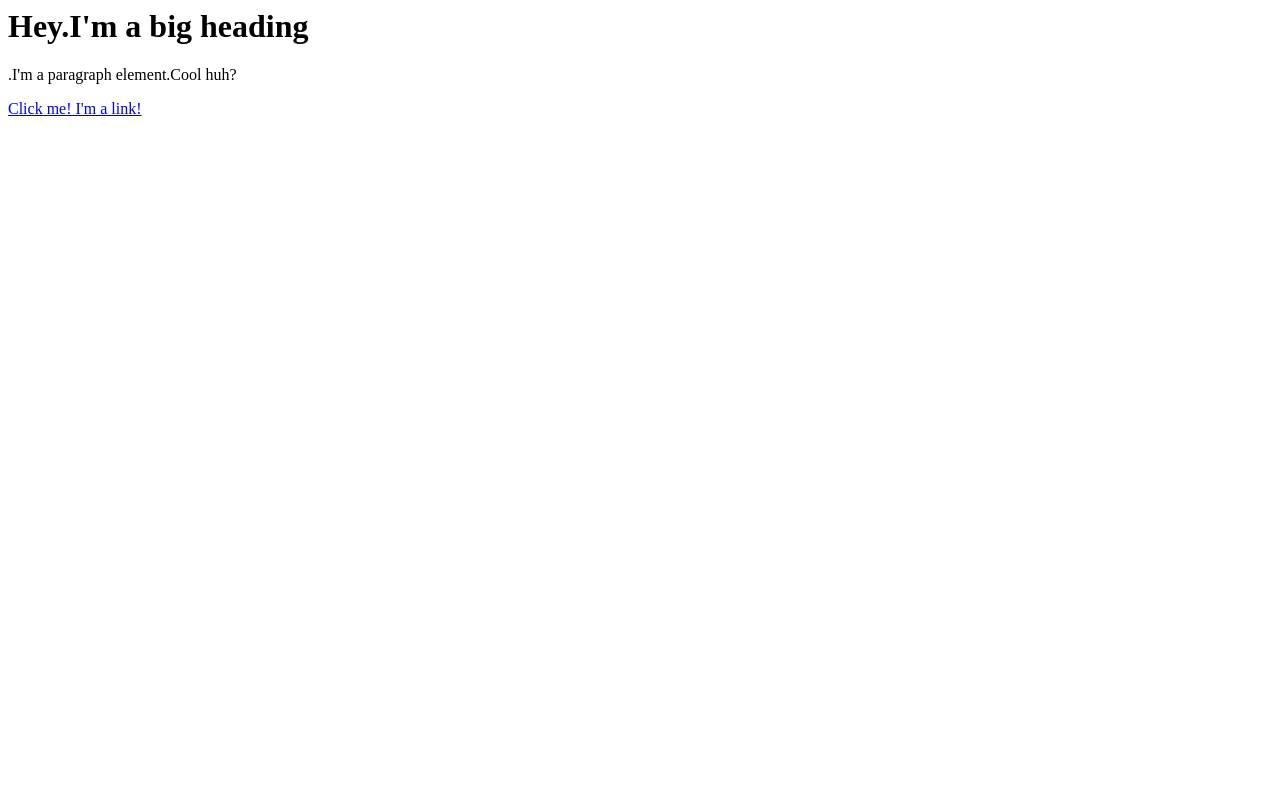
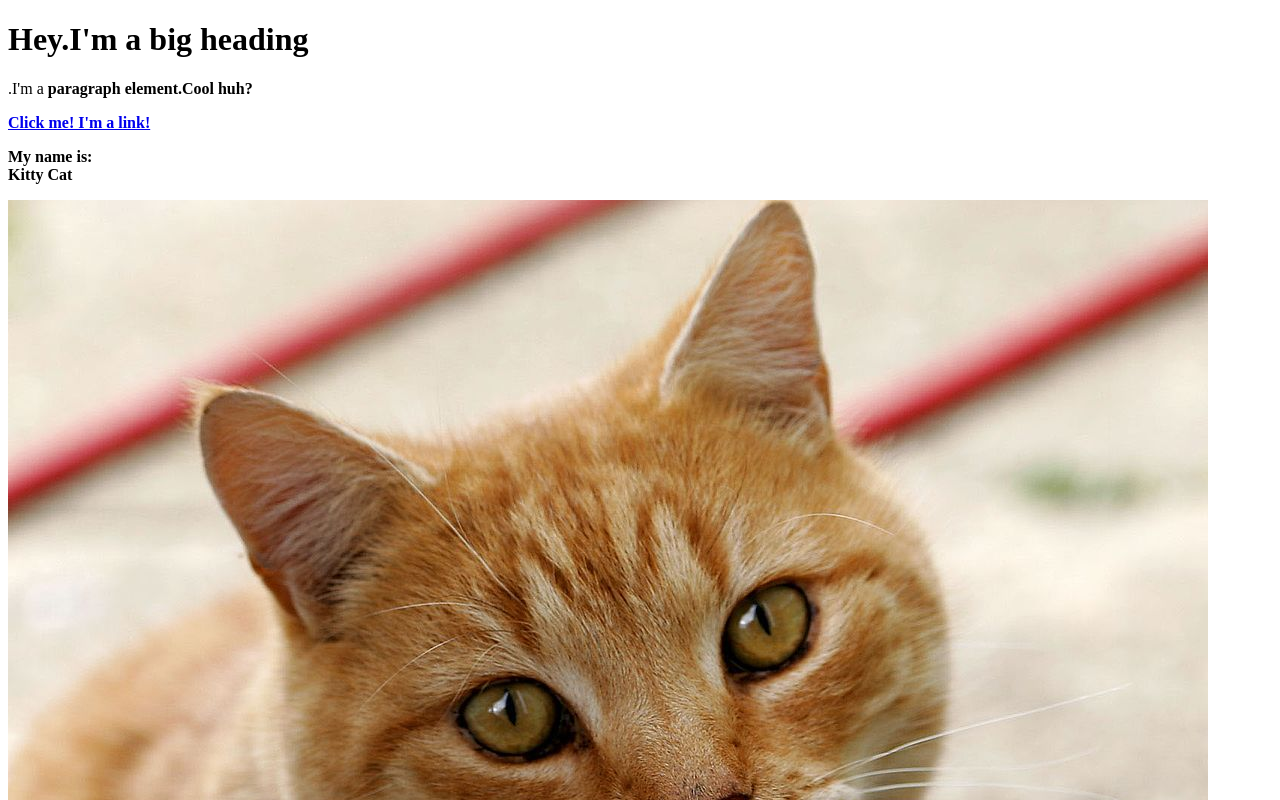
Before and after one commit to maichelnath/cartoon-hero, a plain HTML site: page test.html in a window 1280 px wide. Shown: the top 800 px of the page. Drawn offline with Linux system fonts and the light colour scheme.

Commit message:
added a cat image and few more changes

```diff
--- a/test.html
+++ b/test.html
@@ -1,3 +1,14 @@
-<h1>Hey.I'm a big heading</h1>
-<p></p>.I'm a paragraph element.Cool huh?</p>
-<a href="https://google.com" target="_blank" title="Let's go to Google">Click me! I'm a link!</a>
+<!DOCTYPE html>
+<html>
+<head>
+	<title>Test page</title>
+</head>
+<body>
+	<h1>Hey.I'm a big heading</h1>
+	<p></p>.I'm a <b>paragraph element.Cool huh?</p>
+	<a href="https://google.com" target="_blank" title="Let's go to Google">Click me! I'm a link!</a>
+	<p>My name is:<br>
+	Kitty Cat</p>
+	<img src="img/cat.jpeg">
+</body>
+</b>html>
```
Also changed, not shown: img/cat.jpeg (added).
